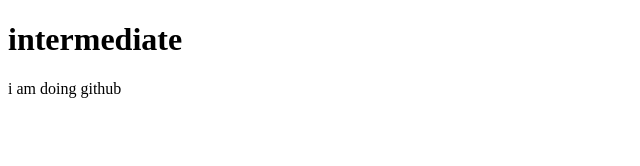
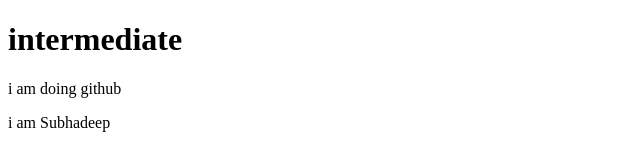
Before and after one commit to subhadeepde919/intermediate, a plain HTML site: page index.html in a window 1280 px wide. Shown: the whole page, without its empty margins (0-640 px from the left). Drawn offline with Linux system fonts and the light colour scheme.

Commit message:
added name

```diff
--- a/index.html
+++ b/index.html
@@ -8,5 +8,6 @@
 <body>
     <h1>intermediate</h1>
     <p>i am doing github</p>
+    <p>i am Subhadeep</p>
 </body>
 </html>
```
